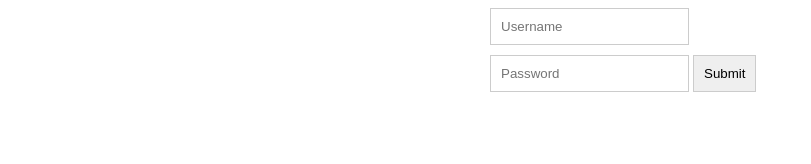
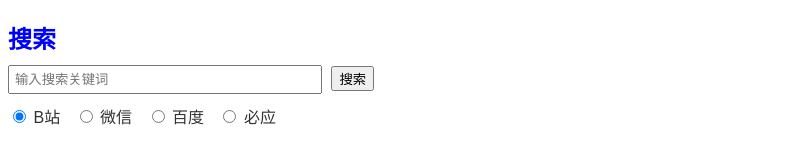
Before and after one commit to py235/xiaojg, a plain HTML site: page index.html in a window 1280 px wide. Shown: the whole page, without its empty margins (0-811 px from the left). Drawn offline with Linux system fonts and the light colour scheme.

Commit message:
Update index.html

```diff
--- a/index.html
+++ b/index.html
@@ -1,28 +1,69 @@
 <!DOCTYPE html>
 <html lang="en">
 <head>
-    <meta charset="UTF-8">
-    <meta http-equiv="X-UA-Compatible" content="IE=edge">
-    <meta name="viewport" content="width=device-width, initial-scale=1.0">
-    <title>tiaozhuang</title>
-    <link rel="stylesheet" href="index.css">
+<meta charset="UTF-8">
+<meta name="viewport" content="width=device-width, initial-scale=1.0">
+<title>小金刚搜索引擎</title>
+<style>
+    body {
+        font-family: Arial, sans-serif; /* 使用更优雅的字体 */
+        color: #333;
+    }
+
+    h2 {
+        color: blue; /* 设置标题颜色为蓝色 */
+        margin-bottom: 10px; /* 增加底部边距 */
+    }
+
+    #search-container {
+        margin-bottom: 10px;
+    }
+
+    #search-box {
+        width: 300px;
+        padding: 5px;
+        margin-right: 5px;
+    }
+
+    #engine-options label {
+        margin-right: 10px;
+    }
+</style>
 </head>
 <body>
-    <form action="1.html" method="get">
-        <input type="text" name="username" placeholder="Username" required>
-        <input type="password" name="password" placeholder="Password" required>
-        <input type="submit" value="Submit" >
-    </form>
+<h2>搜索</h2>
+<div id="search-container">
+    <input type="text" id="search-box" placeholder="输入搜索关键词" onkeydown="handleKeyPress(event)">
+    <button onclick="performSearch()">搜索</button>
+</div>
 
-    <script>
-        function validateForm() {
-          var username = document.forms["myForm"]["username"].value;
-          var password = document.forms["myForm"]["password"].value;
-          if (username == "1" || password == "1") {
-              alert("Username and Password must be filled out");
-              return false;
-          }
+<div id="engine-options">
+    <input type="radio" id="google" name="search-engine" value="https://search.bilibili.com/all?keyword=" checked>
+    <label for="google">B站</label>
+    <input type="radio" id="weixin" name="search-engine" value="https://weixin.sogou.com/weixin?type=2&query=">
+    <label for="weixin ">微信</label>
+
+    <input type="radio" id="baidu" name="search-engine" value="https://www.baidu.com/s?wd=">
+    <label for="baidu">百度</label>
+    <input type="radio" id="bing" name="search-engine" value="https://www.bing.com/search?q=">
+    <label for="bing">必应</label>
+</div>
+
+<script>
+    function handleKeyPress(event) {
+        if (event.key === 'Enter') {
+            performSearch();
         }
-      </script>
-</body>
+    }
+
+    function performSearch() {
+        var searchBox = document.getElementById('search-box');
+        var selectedEngine = document.querySelector('input[name="search-engine"]:checked').value;
+        var searchQuery = searchBox.value;
+
+        if (searchQuery) {
+            window.open(selectedEngine + searchQuery, '_blank');
+        }
+    }
+</script>
 </html>
```
